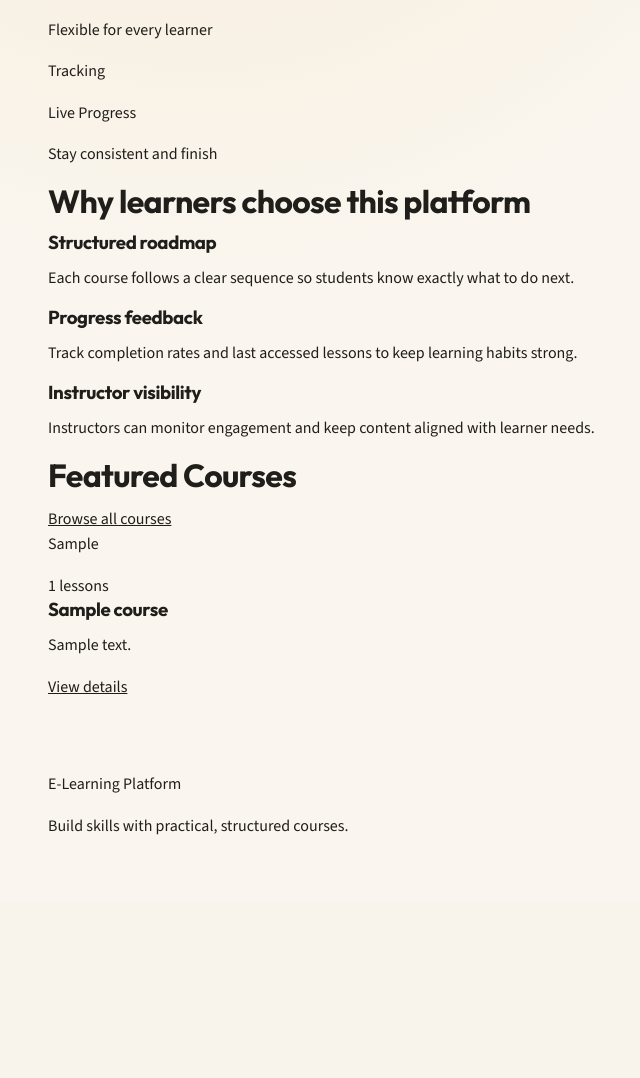
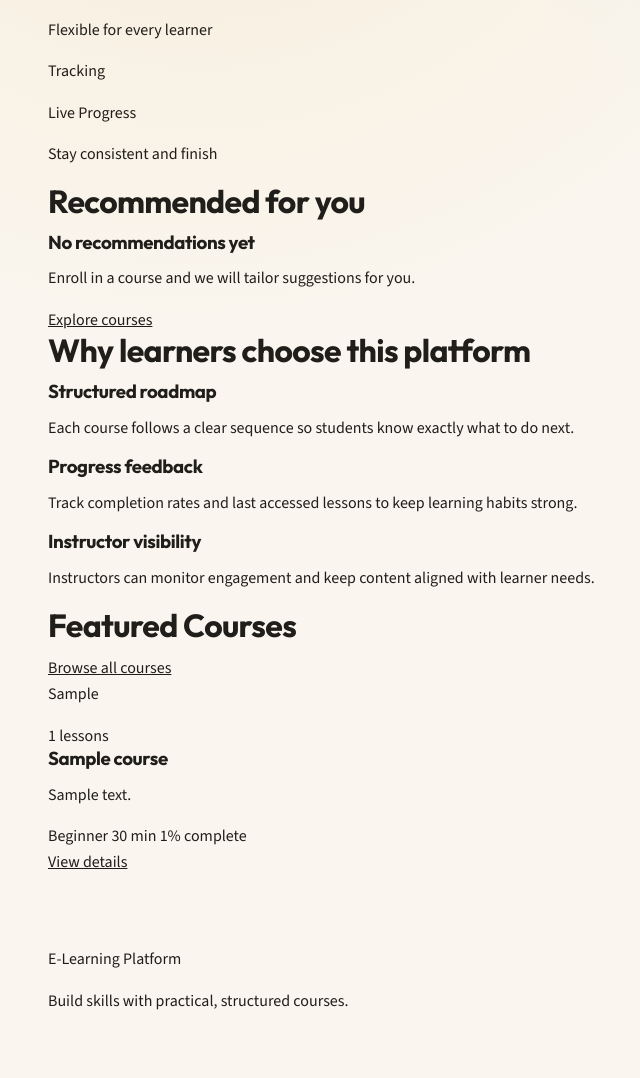
Before and after one commit to abdelrahman22wanas/E-Learning-Platform, a Django app: page / in a window 1280 px wide. Shown: the part 450-1528 px from the top of the page, without its empty margins (32-672 px from the left). Before the commit the page ends 1285 px from the top, so only its background shows below. Run offline with Django 5.2, Linux system fonts and the light colour scheme; a user stored in the database is signed in; tables that the repository leaves empty hold one stand-in row (values such as "Sample post").

Commit message:
editing the ui

```diff
--- a/elearning/views.py
+++ b/elearning/views.py
@@ -9,12 +9,70 @@ from progress.models import CourseProgress
 from users.models import User
 
 
+def _course_level(lesson_count):
+    if lesson_count <= 2:
+        return "Beginner"
+    if lesson_count <= 4:
+        return "Intermediate"
+    return "Advanced"
+
+
+def _attach_course_metadata(courses, user=None):
+    courses = list(courses)
+    progress_by_course = {}
+
+    if user and user.is_authenticated and courses:
+        progress_by_course = dict(
+            CourseProgress.objects.filter(student=user, course__in=courses).values_list(
+                "course_id", "progress_percent"
+            )
+        )
+
+    for course in courses:
+        lesson_count = course.lessons.count()
+        course.lesson_count = lesson_count
+        course.level_label = _course_level(lesson_count)
+        course.estimated_duration = f"{max(lesson_count * 15, 30)} min"
+        completion = progress_by_course.get(course.id)
+        course.completion_percent = float(completion) if completion is not None else None
+
+    return courses
+
+
 def home(request):
     try:
-        featured_courses = Course.objects.select_related("instructor").order_by("-created_at")[:6]
+        featured_courses = _attach_course_metadata(
+            Course.objects.select_related("instructor").order_by("-created_at")[:6],
+            request.user,
+        )
+
+        if request.user.is_authenticated:
+            enrolled_ids = Enrollment.objects.filter(student=request.user).values_list(
+                "course_id", flat=True
+            )
+            recommended_courses = _attach_course_metadata(
+                Course.objects.select_related("instructor")
+                .exclude(id__in=enrolled_ids)
+                .order_by("-created_at")[:3],
+                request.user,
+            )
+            recommendations_title = "Recommended for you"
+        else:
+            recommended_courses = featured_courses[:3]
+            recommendations_title = "Start with these courses"
     except DatabaseError:
         featured_courses = []
-    return render(request, "home.html", {"featured_courses": featured_courses})
+        recommended_courses = []
+        recommendations_title = "Start with these courses"
+    return render(
+        request,
+        "home.html",
+        {
+            "featured_courses": featured_courses,
+            "recommended_courses": recommended_courses,
+            "recommendations_title": recommendations_title,
+        },
+    )
 
 
 def course_list(request):
@@ -35,7 +93,10 @@ def course_list(request):
             "title": "title",
             "title_desc": "-title",
         }
-        courses = courses.order_by(sort_map.get(sort, "-created_at"))
+        courses = _attach_course_metadata(
+            courses.order_by(sort_map.get(sort, "-created_at")),
+            request.user,
+        )
 
         categories = (
             Course.objects.values_list("category", flat=True)
@@ -106,9 +167,25 @@ def student_dashboard(request):
         progress_entries = CourseProgress.objects.filter(student=request.user).select_related(
             "course", "last_accessed_lesson"
         )
+
+        continue_progress = (
+            progress_entries.filter(progress_percent__gt=0, progress_percent__lt=100)
+            .order_by("-updated_at")
+            .first()
+        )
+        if continue_progress is None:
+            continue_progress = progress_entries.order_by("-updated_at").first()
     except DatabaseError:
         enrollments = []
         progress_entries = []
+        continue_progress = None
+
+    continue_url = None
+    if continue_progress:
+        if continue_progress.last_accessed_lesson_id:
+            continue_url = f"/lessons/{continue_progress.last_accessed_lesson_id}/"
+        else:
+            continue_url = f"/courses/{continue_progress.course_id}/"
 
     return render(
         request,
@@ -116,6 +193,8 @@ def student_dashboard(request):
         {
             "enrollments": enrollments,
             "progress_entries": progress_entries,
+            "continue_progress": continue_progress,
+            "continue_url": continue_url,
         },
     )
 
@@ -126,7 +205,10 @@ def instructor_dashboard(request):
         return render(request, "dashboards/instructor_dashboard.html", {"courses": []})
 
     try:
-        courses = Course.objects.filter(instructor=request.user).order_by("-created_at")
+        courses = _attach_course_metadata(
+            Course.objects.filter(instructor=request.user).order_by("-created_at"),
+            request.user,
+        )
         enrollments = Enrollment.objects.filter(course__in=courses).count()
     except DatabaseError:
         courses = []
--- a/static/css/styles.css
+++ b/static/css/styles.css
@@ -317,6 +317,13 @@ a {
     margin-bottom: var(--space-1);
 }
 
+.badge-row {
+    display: flex;
+    flex-wrap: wrap;
+    gap: var(--space-1);
+    margin-bottom: var(--space-2);
+}
+
 .card-topline {
     display: flex;
     align-items: center;
@@ -448,6 +455,10 @@ a {
     background: var(--surface-strong);
 }
 
+.continue-panel {
+    background: linear-gradient(135deg, #fffdfa 0%, #f0fcfb 100%);
+}
+
 .lesson-list {
     margin-top: var(--space-2);
     padding-left: 1.2rem;
--- a/templates/components/course_card.html
+++ b/templates/components/course_card.html
@@ -1,11 +1,18 @@
 <article class="card reveal">
     <div class="card-topline">
         <p class="muted">{{ course.category }}</p>
-        {% if course.lessons.count %}
-        <span class="pill">{{ course.lessons.count }} lessons</span>
+        {% if course.lesson_count %}
+        <span class="pill">{{ course.lesson_count }} lessons</span>
         {% endif %}
     </div>
     <h3>{{ course.title }}</h3>
     <p>{{ course.description|truncatechars:150 }}</p>
+    <div class="badge-row">
+        <span class="pill">{{ course.level_label }}</span>
+        <span class="pill">{{ course.estimated_duration }}</span>
+        {% if course.completion_percent != None %}
+        <span class="pill">{{ course.completion_percent|floatformat:0 }}% complete</span>
+        {% endif %}
+    </div>
     <a class="text-link" href="/courses/{{ course.id }}/">View details</a>
 </article>
--- a/templates/home.html
+++ b/templates/home.html
@@ -19,6 +19,19 @@
             {% include 'components/stat_tile.html' with label='Learning format' value='Video, Text, PDF' hint='Flexible for every learner' %}
             {% include 'components/stat_tile.html' with label='Tracking' value='Live Progress' hint='Stay consistent and finish' %}
         </div>
+    </div>
+</section>
+
+<section class="section-block">
+    <div class="section-head">
+        <h2>{{ recommendations_title }}</h2>
+    </div>
+    <div class="card-grid">
+        {% for course in recommended_courses %}
+        {% include 'components/course_card.html' with course=course %}
+        {% empty %}
+        {% include 'components/empty_state.html' with title='No recommendations yet' message='Enroll in a course and we will tailor suggestions for you.' cta_url='/courses/' cta_label='Explore courses' %}
+        {% endfor %}
     </div>
 </section>
 
```
Also changed, not shown: templates/dashboards/student_dashboard.html (+16 -0 lines).
